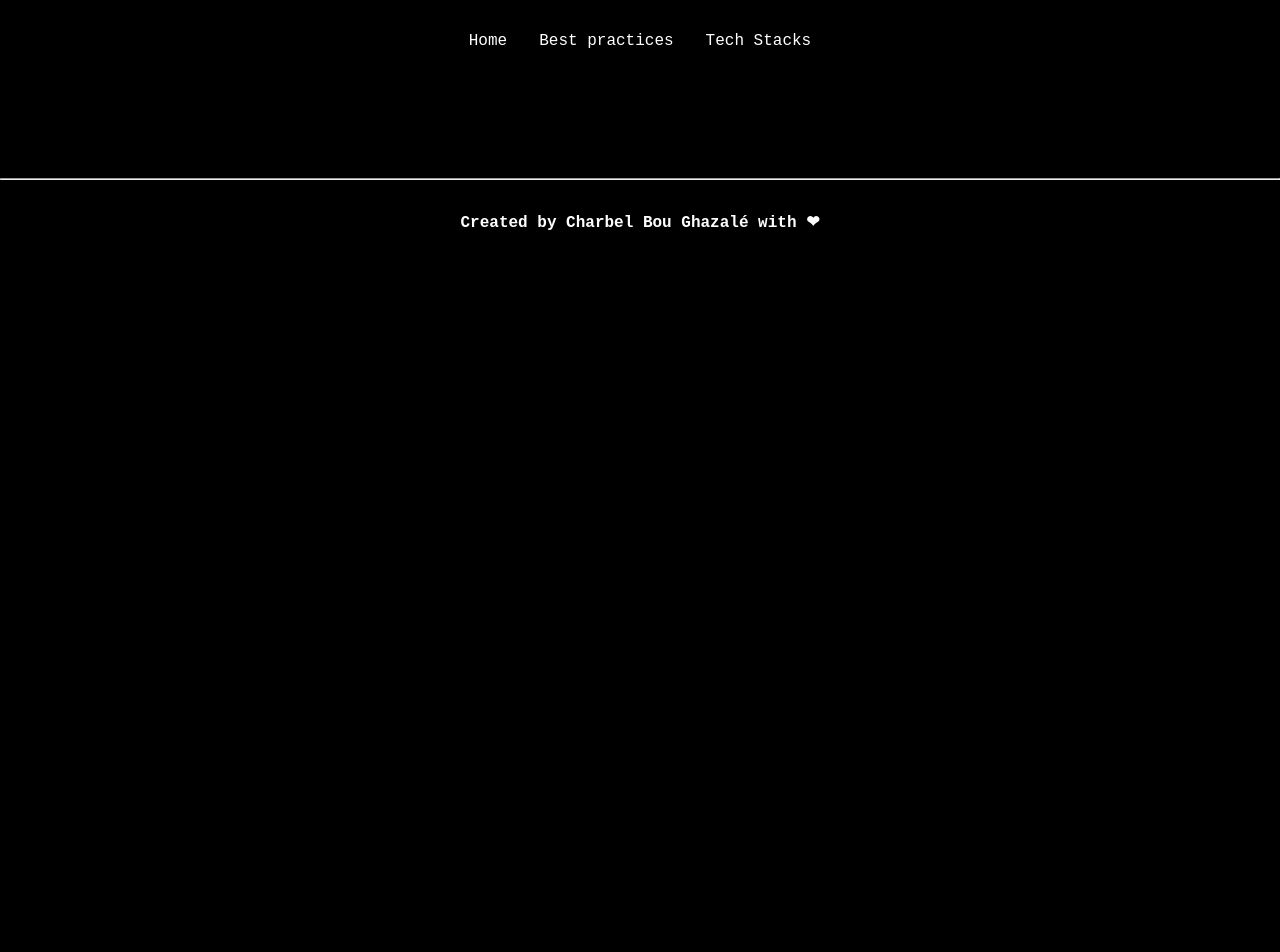
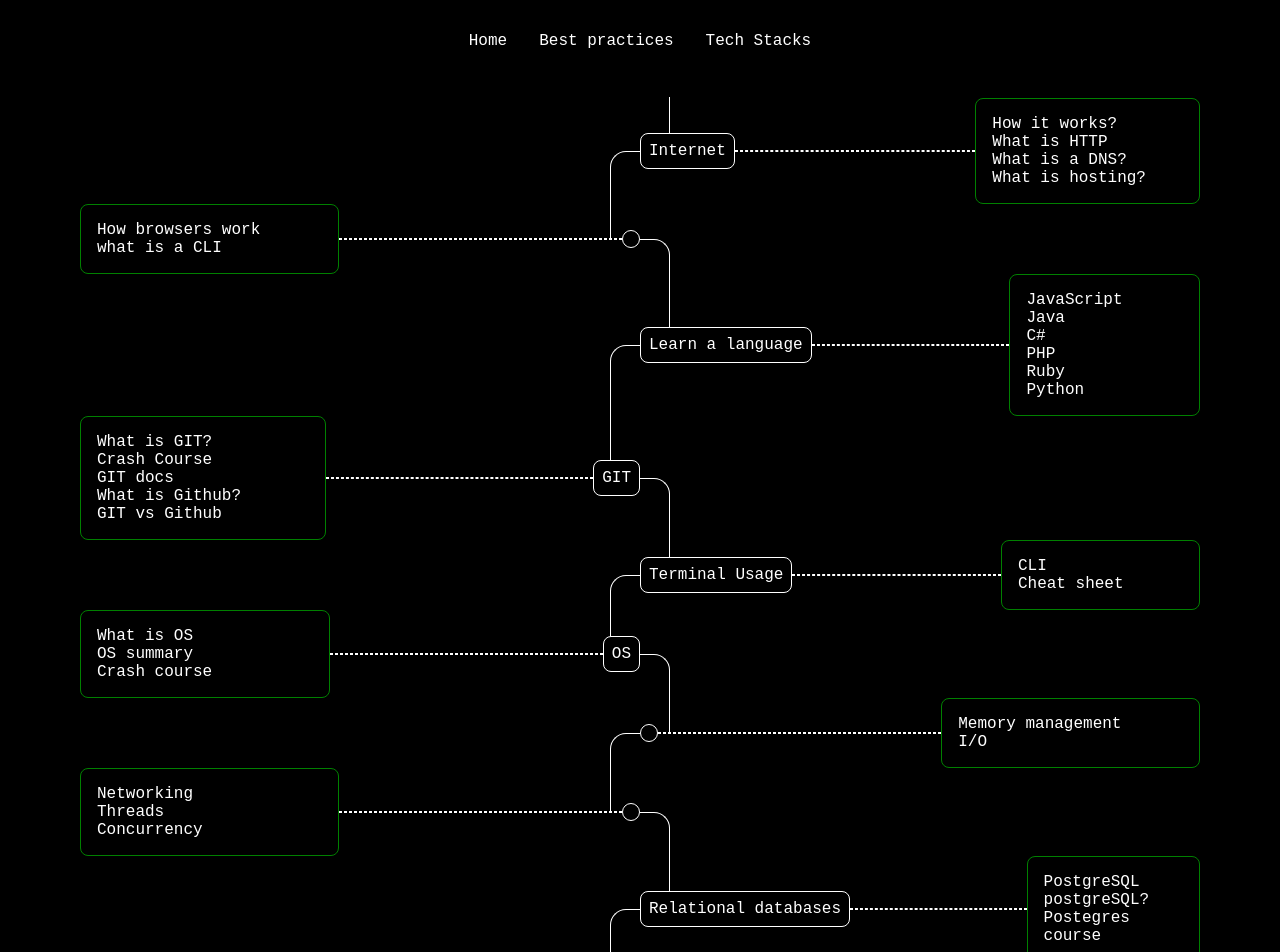
Before and after one commit to CharbelBG/Devroadmaps, a React (Vite) app: page /backend in a window 1280 px wide. Shown: the top 952 px of the page. Before the commit the page ends 800 px from the top, so only its background shows below. Built offline with nearby package versions, Linux system fonts and the light colour scheme.

Commit message:
updated front and backend pages

```diff
--- a/src/index.css
+++ b/src/index.css
@@ -14,7 +14,7 @@
 }
 
 .footer{
-  margin-top: 7rem;
+  margin: 7rem 0 2rem 0;
   display: flex;
   flex-direction: column;
   gap: 2rem;
--- a/src/pages/BackEnd.jsx
+++ b/src/pages/BackEnd.jsx
@@ -1,12 +1,81 @@
-import React from 'react';
-
+import {React} from 'react';
+import './backend.css';
+import RightContainer from '../components/containers/RightContainer';
+import LeftContainer from '../components/containers/LeftContainer';
 
 export default function BackEnd(){
 
+return(
+<div className='backendContainer'>
 
-return(
-<>
+    <LeftContainer text='Internet' links={[
+      {url:'https://developer.mozilla.org/en-US/docs/Learn/Common_questions/Web_mechanics/How_does_the_Internet_work', text:'How it works?'},
+      {url:'https://www.cloudflare.com/en-gb/learning/ddos/glossary/hypertext-transfer-protocol-http/', text:'What is HTTP'},
+      {url:'https://developer.mozilla.org/en-US/docs/Learn/Common_questions/Web_mechanics/What_is_a_domain_name', text:'What is a DNS?'},
+      {url:'https://www.youtube.com/watch?v=htbY9-yggB0&ab_channel=Pickaweb.co.uk', text:'What is hosting?'},
+   ]} />
 
-</>
+   <RightContainer text='' links={[
+      {url:'https://web.dev/howbrowserswork/', text:'How browsers work'},
+      {url:'https://www.techtarget.com/searchwindowsserver/definition/command-line-interface-CLI#:~:text=A%20command%2Dline%20interface%20(CLI)%20is%20a%20text%2D,interfaces%20and%20character%20user%20interfaces.', text:'what is a CLI'},
+   ]} />
+
+    <LeftContainer text='Learn a language' links={[
+        {url:'https://www.w3schools.com/js/', text:'JavaScript'},
+        {url:'https://www.w3schools.com/java/default.asp', text:'Java'},
+        {url:'https://www.w3schools.com/cs/index.php', text:'C#'},
+        {url:'https://www.w3schools.com/php/default.asp', text:'PHP'},
+        {url:'https://www.ruby-lang.org/en/', text:'Ruby'},
+        {url:'https://www.python.org/', text:'Python'},
+    ]} />
+
+    <RightContainer text='GIT' links={[
+      {url:'https://www.youtube.com/watch?v=zbKdDsNNOhg&ab_channel=Udacity', text:'What is GIT?'},
+      {url:'https://www.youtube.com/watch?v=SWYqp7iY_Tc&ab_channel=TraversyMedia', text:'Crash Course'},
+      {url:'https://git-scm.com/docs', text:'GIT docs'},
+      {url:'https://www.youtube.com/watch?v=w3jLJU7DT5E&ab_channel=GitHub', text:'What is Github?'},
+      {url:'https://www.youtube.com/watch?v=wpISo9TNjfU&ab_channel=IBMTechnology', text:'GIT vs Github'},
+   ]} />
+
+    <LeftContainer text='Terminal Usage' links={[
+        {url:'https://developer.mozilla.org/en-US/docs/Learn/Tools_and_testing/Understanding_client-side_tools/Command_line', text:'CLI'},
+        {url:'https://www.youtube.com/watch?v=jDINUSK7rXE&ab_channel=LearnCode.academy', text:'Cheat sheet'},
+    ]} />
+
+    <RightContainer text='OS' links={[
+      {url:'https://edu.gcfglobal.org/en/computerbasics/understanding-operating-systems/1/', text:'What is OS'},
+      {url:'https://www.guru99.com/os-tutorial.html', text:'OS summary'},
+      {url:'https://www.youtube.com/watch?v=26QPDBe-NB8&ab_channel=CrashCourse', text:'Crash course'},
+    ]} />
+
+    <LeftContainer text='' links={[
+        {url:'https://dev.to/deepu105/demystifying-memory-management-in-modern-programming-languages-ddd', text:'Memory management'},
+        {url:'https://www.tutorialspoint.com/operating_system/os_io_hardware.htm', text:'I/O'},
+    ]} />
+
+    <RightContainer text='' links={[
+      {url:'https://aws.amazon.com/what-is/computer-networking/', text:'Networking'},
+      {url:'https://www.youtube.com/watch?v=exbKr6fnoUw&ab_channel=DaveCrabbe', text:'Threads'},
+      {url:'https://www.youtube.com/watch?v=iKtvNJQoCNw&ab_channel=MikeSwift', text:'Concurrency'},
+    ]} />
+
+    <LeftContainer text='Relational databases' links={[
+        {url:'https://www.postgresql.org/', text:'PostgreSQL'},
+        {url:'https://www.geeksforgeeks.org/what-is-postgresql-introduction/', text:'postgreSQL?'},
+        {url:'https://www.youtube.com/watch?v=qw--VYLpxG4&ab_channel=freeCodeCamp.org' , text:'Postegres course'},
+    ]} />
+
+    <RightContainer text='' links={[
+        {url:'https://www.mysql.com/' , text:'MySQL'},
+        {url:'https://www.youtube.com/watch?v=9ylj9NR0Lcg&ab_channel=TraversyMedia' , text:'MySQL Tutorial'},
+    ]} />
+
+    <LeftContainer text='' links={[
+        {url:'', text:''},
+        {url:'', text:''},
+        {url:'', text:''},
+    ]} />
+
+</div>
 )
 }
--- a/src/pages/backend.css
+++ b/src/pages/backend.css
@@ -0,0 +1,7 @@
+.backendContainer{
+    margin-top: 2rem;
+    color: white;
+    font-family: 'Courier New', Courier, monospace;
+    display: flex;
+    flex-direction: column;
+}
```
